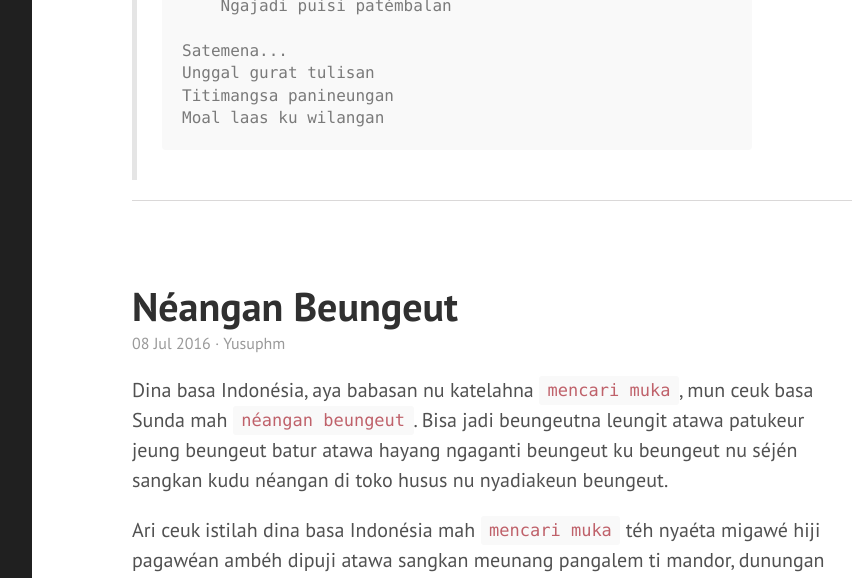
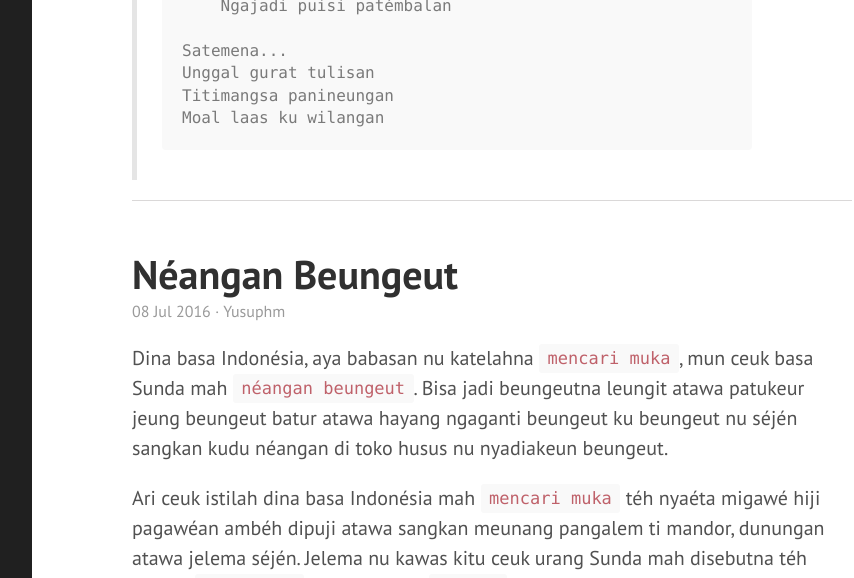
Before and after one commit to saung-rangon/saung-rangon.github.io, a Jekyll site: the page built from index.html, in a window 1280 px wide and 1400 px high, scrolled down 455 px. Shown: the top 578 px of the window, without its empty margins (328-1182 px from the left). Built offline with Jekyll 4.4.1, drawn with Linux system fonts in a browser that asks for light colours; the list of posts is cut into pages by our own code.

Commit message:
Update poole.css

```diff
--- a/public/css/poole.css
+++ b/public/css/poole.css
@@ -300,7 +300,7 @@ tbody tr:nth-child(odd) th {
 
 .page,
 .post {
-  margin-bottom: 4em;
+  margin-bottom: 2.4rem;
   border-bottom: 1px solid #dad8d8;
 }
 
```
